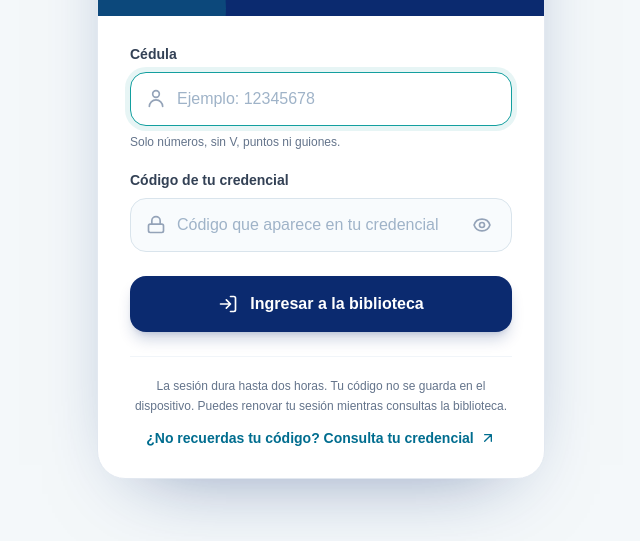
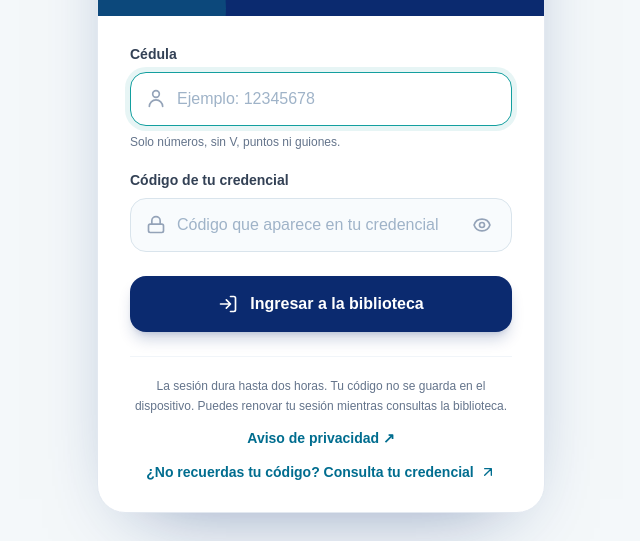
Before and after one commit to movidasst/drive, a website: page index.html in a window 1280 px wide. Shown: the part 325-866 px from the top of the page, without its empty margins (319-959 px from the left). Before the commit the page ends 832 px from the top, so only its background shows below. Drawn offline with Linux system fonts and the light colour scheme.

Commit message:
Add privacy notice link to drive

```diff
--- a/index.html
+++ b/index.html
@@ -286,7 +286,7 @@
         </form>
 
         <div class="mt-6 border-t border-slate-100 pt-5 text-center">
-          <p class="text-xs leading-relaxed text-slate-500">La sesión dura hasta dos horas. Tu código no se guarda en el dispositivo. Puedes renovar tu sesión mientras consultas la biblioteca.</p>
+          <p class="text-xs leading-relaxed text-slate-500">La sesión dura hasta dos horas. Tu código no se guarda en el dispositivo. Puedes renovar tu sesión mientras consultas la biblioteca.</p><a href="https://registro.movidasst.com/privacidad.html" target="_blank" rel="noopener noreferrer" class="mt-3 inline-flex text-sm font-bold text-movida-petrol underline">Aviso de privacidad ↗</a>
           <a href="https://directorio.movidasst.com/" target="_blank" rel="noopener noreferrer" class="mt-3 inline-flex items-center gap-1.5 text-sm font-extrabold text-movida-petrol transition hover:text-movida-navy">
             ¿No recuerdas tu código? Consulta tu credencial
             <svg class="h-4 w-4" fill="none" stroke="currentColor" viewBox="0 0 24 24" aria-hidden="true">
```
